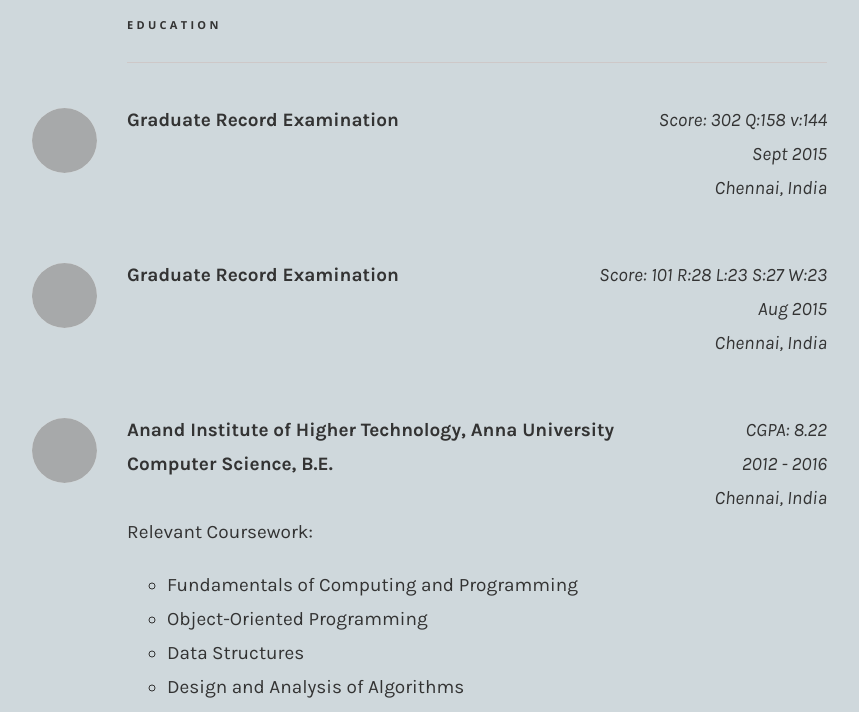
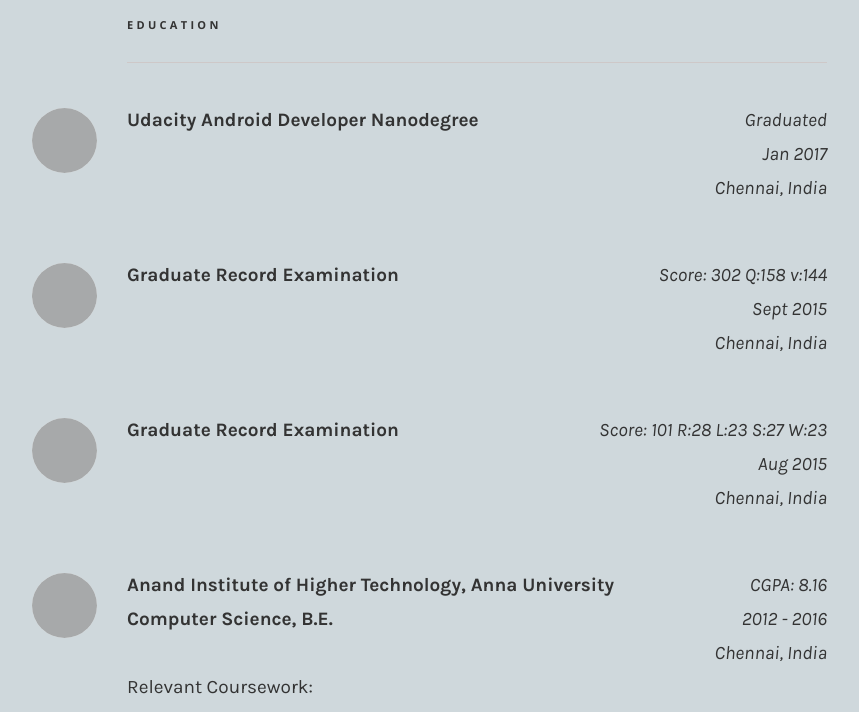
Before and after one commit to AkshayMoorthy/developer, a plain HTML site: page index.html in a window 1280 px wide. Shown: the part 1989-2701 px from the top of the page, without its empty margins (163-1022 px from the left). Drawn offline with nearby package versions, Linux system fonts and the light colour scheme; grey boxes are pictures that could not be loaded.

Commit message:
Update index.html

```diff
--- a/index.html
+++ b/index.html
@@ -71,6 +71,12 @@
 				<!-- Résumé : Education -->
 				<p class="section-tagline" style="text-align:left;">Education</p>
 				<p>
+					<a target="_blank" href="https://drive.google.com/file/d/0B6oLfEQt0p-yd0RtUWVmTE5DckE/view?usp=sharing"><img class="icon" src="http://i.imgur.com/Je25KKk.png"></a><b>Udacity Android Developer Nanodegree</b>
+					<span class="right"><i>Graduated</i></span><br/>
+					<span class="right"><i>Jan 2017</i></span><br/>
+					<span class="right"><i>Chennai, India</i></span><br/><br/>
+				</p>
+				<p>
 					<a target="_blank" href="http://www.ets.org/gre"><img class="icon" src="http://s32.postimg.org/nql56ye79/gre.jpg"></a><b>Graduate Record Examination</b>
 					<span class="right"><i>Score: 302 Q:158 v:144</i></span><br/>
 					<span class="right"><i>Sept 2015</i></span><br/>
@@ -84,7 +90,7 @@
 				</p>
 				<p>
 					<a target="_blank" href="http://www.aiht.ac.in/"><img class="icon" src="http://www.admissionjankari.com/image.axd?College=Anand%20Institute%20Of%20Higher%20Technology1.png"></a><b>Anand Institute of Higher Technology, Anna University</b>
-					<span class="right"><i>CGPA: 8.22</i></span><br/><b>Computer Science, B.E.</b>
+					<span class="right"><i>CGPA: 8.16</i></span><br/><b>Computer Science, B.E.</b>
 					<span class="right"><i>2012 - 2016</i></span><br/>
 					<span class="right"><i>Chennai, India</i></span><br/>
 						Relevant Coursework:<br/>
@@ -138,7 +144,7 @@
 				<!-- Résumé : Work Experience : IDEO -->
 				<p>
 
-									<p>Selected to receive a scholarship from Google India & Tata Trusts for the Udacity Android Developer Nanodegree program and currently being enrolled in the program</p></br>
+									<p>Received a scholarship from Google India & Tata Trusts for the Udacity Android Developer Nanodegree program and successfully graduated from the program</p></br>
 									<p>Received ISTE Chapter Best Student Award for the Year 2015 for overall performance in academics and Extra curricular activities</p></br>
 									<p>Shortlisted among top 30 developers out of 3000 developers who participated in an online coding contest in HackerEarth.com conducted by Nokia Networks and Solutions to attend an interview for the position of R&D Engineer</p></br>
 									<p>Invited by Google for "Google for mobile 2015" conference at Bangalore in 2015</p></br>
```
